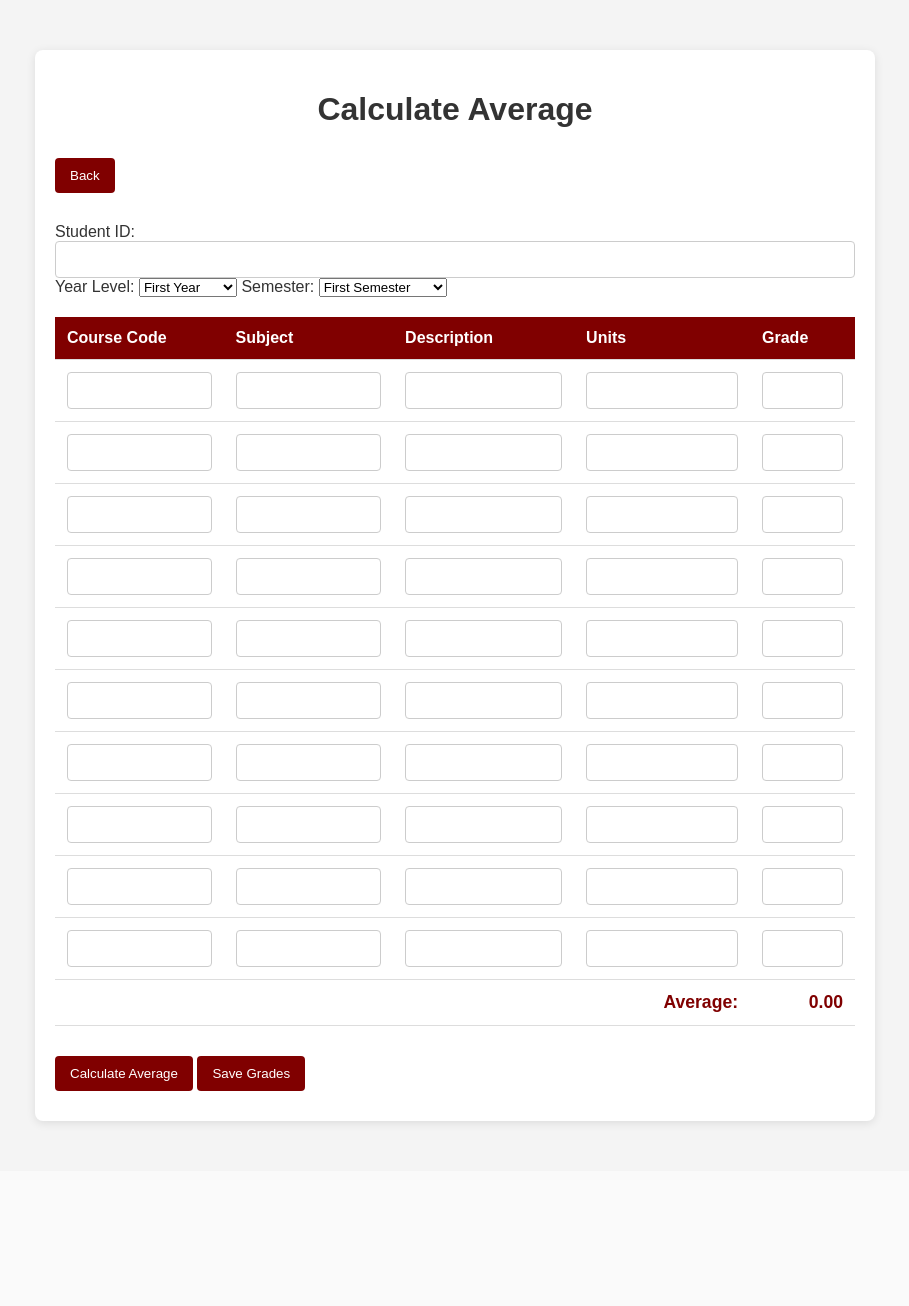
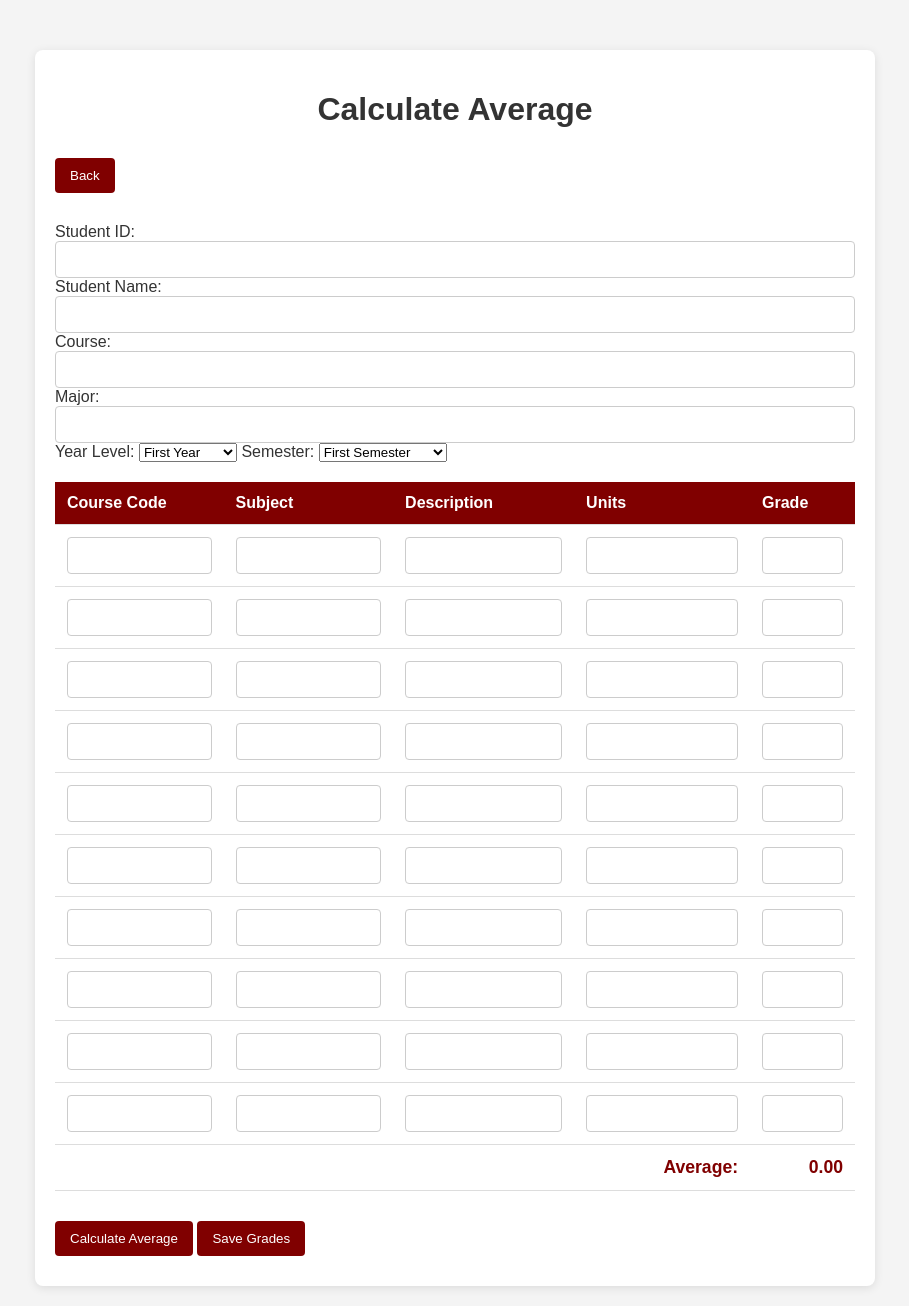
Before and after one commit to TheBoy023/distinction, a PHP site: page /admin/calculate_deans_list.php in a window 1280 px wide. Shown: the top 1306 px of the page, without its empty margins (185-1094 px from the left). Before the commit the page ends 1126 px from the top, so only its background shows below. Run offline with PHP 8.4, Linux system fonts and the light colour scheme.

Commit message:
Update calculate_deans_list.php

```diff
--- a/admin/calculate_deans_list.php
+++ b/admin/calculate_deans_list.php
@@ -200,6 +200,15 @@ $conn->close();
             <label for="studentId">Student ID:</label>
             <input type="number" name="student_id" id="studentId" required>
 
+            <label for="studentId">Student Name:</label>
+            <input type="number" name="student_id" id="studentId" required>
+
+            <label for="studentId">Course:</label>
+            <input type="number" name="student_id" id="studentId" required>
+
+            <label for="studentId">Major:</label>
+            <input type="number" name="student_id" id="studentId" required>
+
             <label for="year_level">Year Level:</label>
             <select id="year_level" name="year_level" required>
                 <option value="First Year">First Year</option>
```
